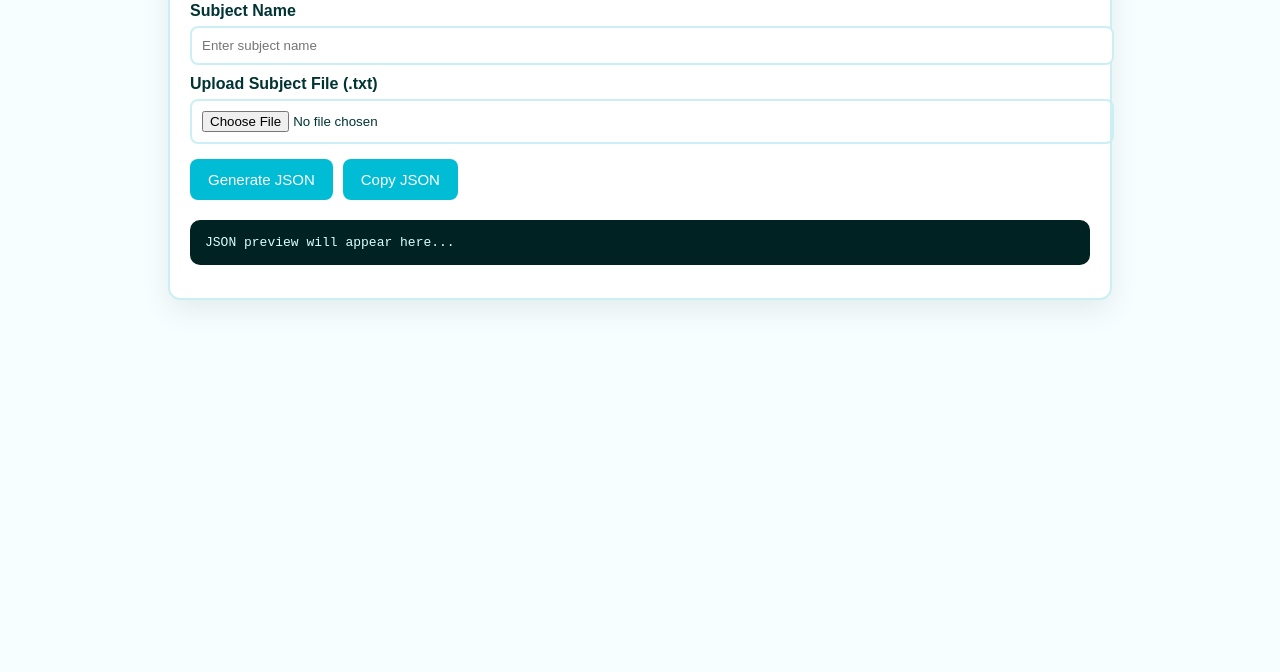
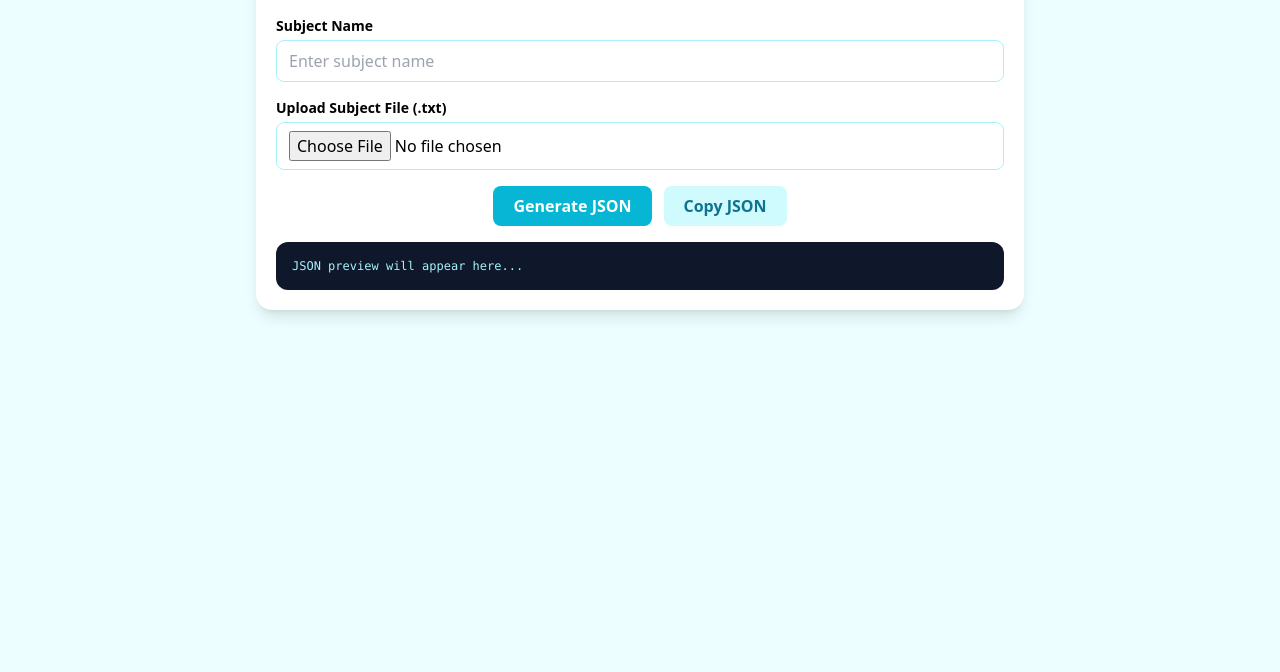
Before and after one commit to NotHarshu9864/api-system, a plain HTML site: page decoder2.html in a window 1280 px wide. Shown: the part 128-800 px from the top of the page. Drawn offline with nearby package versions, Linux system fonts and the light colour scheme.

Commit message:
Update decoder2.html

```diff
--- a/decoder2.html
+++ b/decoder2.html
@@ -2,186 +2,133 @@
 <head>
   <meta charset="UTF-8" />
   <meta name="viewport" content="width=device-width, initial-scale=1.0" />
-  <title>Lecture JSON Generator</title>
-  <style>
-    :root {
-      --cyan: #00bcd4;
-      --white: #ffffff;
-      --bg: #f7feff;
-      --border: #cceff5;
-    }
-    body {
-      margin: 0;
-      font-family: Arial, Helvetica, sans-serif;
-      background: var(--bg);
-      color: #033;
-    }
-    .container {
-      max-width: 900px;
-      margin: 30px auto;
-      background: var(--white);
-      border-radius: 12px;
-      padding: 20px;
-      box-shadow: 0 10px 30px rgba(0,0,0,0.08);
-      border: 2px solid var(--border);
-    }
-    h1 {
-      text-align: center;
-      color: var(--cyan);
-      margin-bottom: 20px;
-    }
-    label {
-      font-weight: bold;
-      margin-top: 10px;
-      display: block;
-    }
-    input[type="text"], input[type="file"] {
-      width: 100%;
-      padding: 10px;
-      margin-top: 6px;
-      border-radius: 8px;
-      border: 2px solid var(--border);
-      outline: none;
-    }
-    button {
-      margin-top: 15px;
-      background: var(--cyan);
-      color: white;
-      border: none;
-      padding: 12px 18px;
-      border-radius: 8px;
-      font-size: 15px;
-      cursor: pointer;
-    }
-    button:hover {
-      opacity: 0.9;
-    }
-    pre {
-      margin-top: 20px;
-      background: #022;
-      color: #dff;
-      padding: 15px;
-      border-radius: 10px;
-      max-height: 400px;
-      overflow: auto;
-      font-size: 13px;
-    }
-    .actions {
-      display: flex;
-      gap: 10px;
-      flex-wrap: wrap;
-    }
-  </style>
+  <title>Har$H Lecture JSON Builder</title>
+  <script src="https://cdn.tailwindcss.com"></script>
 </head>
-<body>
-  <div class="container">
-    <h1>Lecture URL → JSON Converter</h1><label>Subject Name</label>
-<input type="text" id="subjectName" placeholder="Enter subject name" />
-
-<label>Upload Subject File (.txt)</label>
-<input type="file" id="fileInput" accept=".txt" />
-
-<div class="actions">
-  <button onclick="processFile()">Generate JSON</button>
-  <button onclick="copyJSON()">Copy JSON</button>
+<body class="bg-cyan-50 min-h-screen">  <!-- Header -->  <header class="bg-cyan-500 text-white py-4 shadow">
+    <h1 class="text-center text-2xl font-bold tracking-wide">Har$H</h1>
+  </header>  <!-- Main Card -->  <main class="p-4">
+    <div class="max-w-3xl mx-auto bg-white rounded-2xl shadow-lg p-5 space-y-4">
+      <h2 class="text-xl font-semibold text-cyan-600 text-center">Lecture URL → JSON Converter</h2><!-- Subject -->
+  <div>
+    <label class="block text-sm font-semibold mb-1">Subject Name</label>
+    <input id="subjectName" type="text" placeholder="Enter subject name"
+      class="w-full border border-cyan-200 rounded-lg px-3 py-2 focus:outline-none focus:ring-2 focus:ring-cyan-400" />
   </div>
 
-<pre id="output">JSON preview will appear here...</pre>
+  <!-- File Upload -->
+  <div>
+    <label class="block text-sm font-semibold mb-1">Upload Subject File (.txt)</label>
+    <input id="fileInput" type="file" accept=".txt"
+      class="w-full border border-cyan-200 rounded-lg px-3 py-2 bg-white" />
+  </div>
 
-  </div>  <script>
-    function decodePlayURL(url) {
-      // Remove player prefix
-      const prefix = 'https://e-leak.vercel.app/play/live/';
-      if (!url.startsWith(prefix)) return url;
+  <!-- Buttons -->
+  <div class="flex gap-3 flex-wrap justify-center">
+    <button onclick="processFile()"
+      class="bg-cyan-500 text-white px-5 py-2 rounded-lg font-semibold hover:bg-cyan-600">Generate JSON</button>
+    <button onclick="copyJSON()"
+      class="bg-cyan-100 text-cyan-700 px-5 py-2 rounded-lg font-semibold hover:bg-cyan-200">Copy JSON</button>
+  </div>
 
-      const encodedPart = url.replace(prefix, '');
-      const parts = encodedPart.split('?');
+  <!-- Output -->
+  <pre id="output" class="bg-slate-900 text-cyan-200 text-xs p-4 rounded-xl overflow-auto max-h-[400px]">JSON preview will appear here...</pre>
+</div>
 
-      const decodedMain = decodeURIComponent(parts[0]);
+  </main><script>
+  function extractDecodedUrls(rawUrl) {
+    // Find encoded URL part (after last /)
+    const parts = rawUrl.split('/');
+    const lastPart = parts[parts.length - 1];
 
-      if (parts.length === 1) {
-        return decodedMain;
+    let decodedMain = rawUrl;
+    let notes = '';
+
+    try {
+      const urlObj = new URL(rawUrl);
+      const base = decodeURIComponent(urlObj.pathname.split('/').pop());
+
+      if (base.startsWith('http')) {
+        decodedMain = base;
       }
 
-      // Decode query params like noteslink
-      const params = new URLSearchParams(parts[1]);
-      let notes = '';
-      if (params.has('noteslink')) {
-        notes = decodeURIComponent(params.get('noteslink'));
+      for (const [key, value] of urlObj.searchParams.entries()) {
+        if (value && value.startsWith('http')) {
+          notes = decodeURIComponent(value);
+        }
+      }
+    } catch (e) {
+      decodedMain = decodeURIComponent(rawUrl);
+    }
+
+    // If still contains encoded https
+    if (decodedMain.includes('http%')) {
+      decodedMain = decodeURIComponent(decodedMain.substring(decodedMain.indexOf('http%')));
     }
 
     return { play: decodedMain, notes };
   }
 
   function processFile() {
-      const fileInput = document.getElementById('fileInput');
-      const subjectName = document.getElementById('subjectName').value.trim();
+    const subject = document.getElementById('subjectName').value.trim();
+    const file = document.getElementById('fileInput').files[0];
     const output = document.getElementById('output');
 
-      if (!subjectName) {
-        alert('Please enter subject name');
-        return;
-      }
-      if (!fileInput.files.length) {
-        alert('Please upload a file');
-        return;
-      }
+    if (!subject) return alert('Enter subject name');
+    if (!file) return alert('Upload file');
 
     const reader = new FileReader();
     reader.onload = () => {
       const lines = reader.result.split(/\r?\n/).map(l => l.trim()).filter(Boolean);
 
       const chapters = [];
-        let chapterIndex = 1;
-        let lectureIndex = 1;
+      let currentChapter = null;
+      let chapterIndex = 0;
 
-        for (let i = 0; i < lines.length; i += 2) {
-          const title = lines[i];
-          const rawUrl = lines[i + 1];
+      lines.forEach(line => {
+        if (!line.startsWith('http')) {
+          // New chapter
+          chapterIndex++;
+          currentChapter = {
+            id: 'ch' + chapterIndex,
+            title: line,
+            videos: []
+          };
+          chapters.push(currentChapter);
+        } else if (currentChapter) {
+          const lecNumber = currentChapter.videos.length + 1;
+          const decoded = extractDecodedUrls(line);
 
-          let play = '';
-          let notes = '';
-
-          const decoded = decodePlayURL(rawUrl);
-          if (typeof decoded === 'string') {
-            play = decoded;
-          } else {
-            play = decoded.play;
-            notes = decoded.notes || '';
+          currentChapter.videos.push({
+            id: 'lec' + lecNumber,
+            title: 'Lecture ' + lecNumber,
+            play: decoded.play,
+            notes: decoded.notes || ''
+          });
         }
-
-          chapters.push({
-            id: 'ch' + chapterIndex,
-            title: title,
-            videos: [
-              {
-                id: 'lec' + lectureIndex,
-                title: title,
-                play: play,
-                notes: notes
-              }
-            ]
       });
 
-          chapterIndex++;
-          lectureIndex++;
-        }
-
-        const finalJSON = {
-          subject: subjectName,
-          chapters: chapters
+      const finalJSON = { subject, chapters };
+      output.textContent = JSON.stringify(finalJSON, null, 2);
     };
 
-        output.textContent = JSON.stringify(finalJSON, null, 2);
-      };
-      reader.readAsText(fileInput.files[0]);
+    reader.readAsText(file);
   }
 
   function copyJSON() {
     const text = document.getElementById('output').textContent;
     if (!text || text.startsWith('JSON preview')) return;
     navigator.clipboard.writeText(text);
-      alert('JSON copied to clipboard');
+    alert('JSON copied');
   }
 </script></body>
-</html>
+</html><!-- ================= VERCEL DEPLOY FILE =================
+Create a file named vercel.json in the same directory
+----------------------------------------------------------
+{
+  "version": 2,
+  "routes": [
+    { "src": "/(.*)", "dest": "/index.html" }
+  ]
+}
+======================================================== -->
```
Lines whose indentation alone changed are shown as unchanged.
